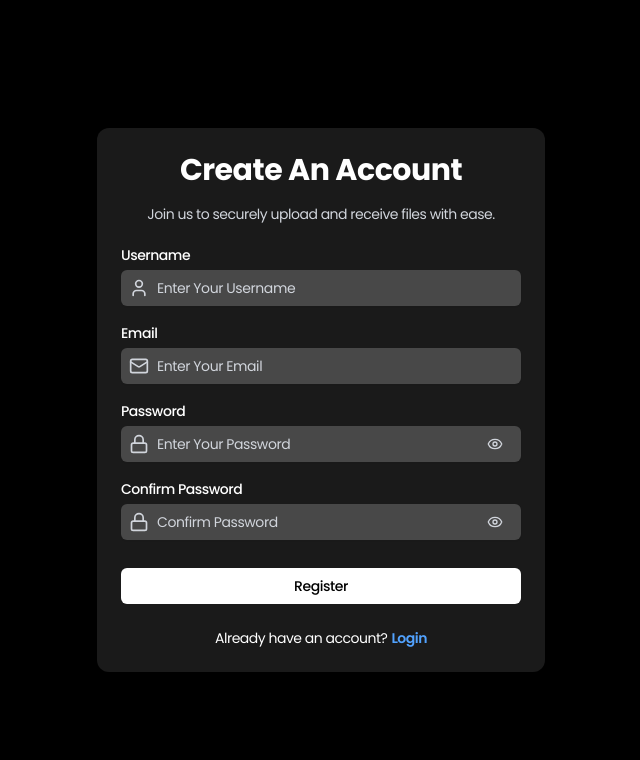
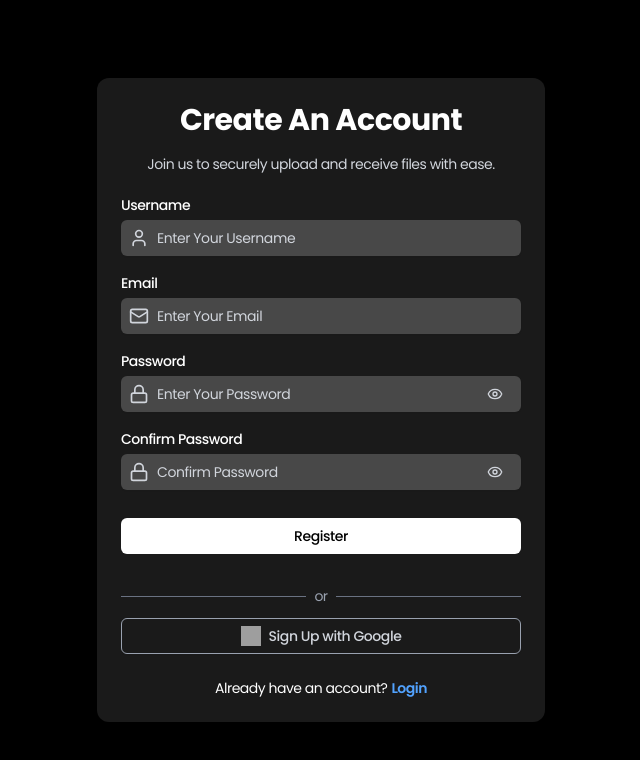
Before and after one commit to rohits-web03/cryptodrop, a React (Vite) app: page /register in a window 1280 px wide. Shown: the top 760 px of the page, without its empty margins (319-959 px from the left). Built offline with nearby package versions, Linux system fonts and the light colour scheme; grey boxes are pictures that could not be loaded.

Commit message:
Add Sign in with Google and Sign up with Google Button

```diff
--- a/src/components/Login.tsx
+++ b/src/components/Login.tsx
@@ -97,6 +97,25 @@
 						>
 							Login
 						</Button>
+						<div className="flex items-center my-3">
+							<hr className="flex-grow border-gray-500" />
+							<span className="px-2 text-gray-400 text-sm">or</span>
+							<hr className="flex-grow border-gray-500" />
+						</div>
+
+						<Button
+							type="button"
+							onClick={() => toast.info('Redirecting to Google login...')}
+							variant="outline"
+							className="w-full flex items-center justify-center gap-2 border border-gray-400 text-gray-300 hover:bg-white/20 hover:text-white cursor-pointer"
+						>
+							<img
+								src="https://www.gstatic.com/firebasejs/ui/2.0.0/images/auth/google.svg"
+								alt="Google logo"
+								className="w-5 h-5"
+							/>
+							Login with Google
+						</Button>
 					</form>
 				</CardContent>
 				<CardFooter className="flex justify-center text-sm">
--- a/src/components/Register.tsx
+++ b/src/components/Register.tsx
@@ -155,6 +155,25 @@
 						>
 							Register
 						</Button>
+						<div className="flex items-center my-3">
+							<hr className="flex-grow border-gray-500" />
+							<span className="px-2 text-gray-400 text-sm">or</span>
+							<hr className="flex-grow border-gray-500" />
+						</div>
+
+						<Button
+							type="button"
+							onClick={() => toast.info('Redirecting to Google signup...')}
+							variant="outline"
+							className="w-full flex items-center justify-center gap-2 border border-gray-400 text-gray-300 hover:bg-white/20 hover:text-white cursor-pointer"
+						>
+							<img
+								src="https://www.gstatic.com/firebasejs/ui/2.0.0/images/auth/google.svg"
+								alt="Google logo"
+								className="w-5 h-5"
+							/>
+							Sign Up with Google
+						</Button>
 					</form>
 				</CardContent>
 				<CardFooter className="flex justify-center text-sm">
```
